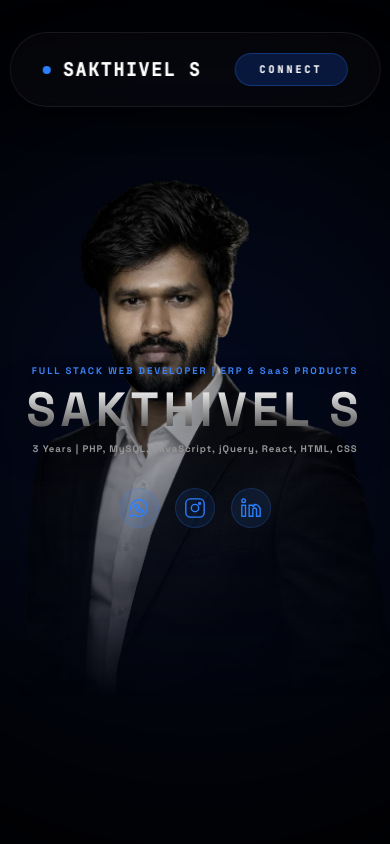
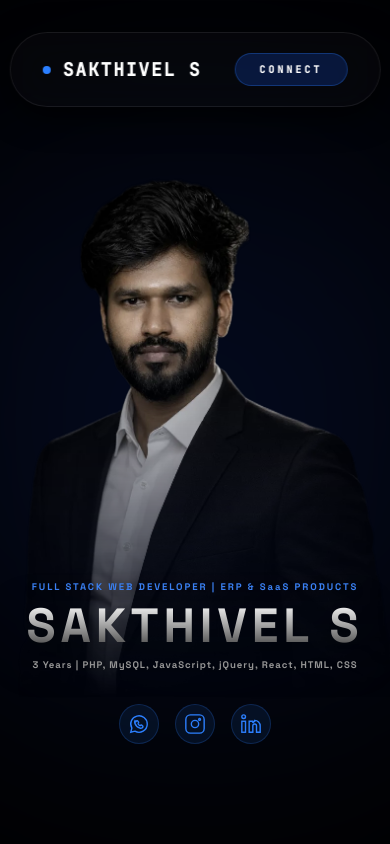
Before and after one commit to Sakthi-DevNinja/sakthivel-dev, a React (Vite) app: page / in a window 390 px wide. Shown: the top 844 px of the page. Built offline with nearby package versions, Linux system fonts and the light colour scheme.

Commit message:
Home page style added

```diff
--- a/pages/Home.tsx
+++ b/pages/Home.tsx
@@ -112,7 +112,7 @@
           </div>
 
           {/* Architecture & Full Stack Engineering */}
-          <div className="relative z-20 flex flex-col items-center text-center mt-12 md:mt-120">
+          <div className="relative z-20 flex flex-col items-center text-center mt-120 md:mt-120">
              <h2 className="text-[#3B82F6] font-bold tracking-[0.2em] md:tracking-[0.4em] mb-2 text-[0.6rem] md:text-xl drop-shadow-lg">
                FULL STACK WEB DEVELOPER | ERP & SaaS PRODUCTS
              </h2>
```
